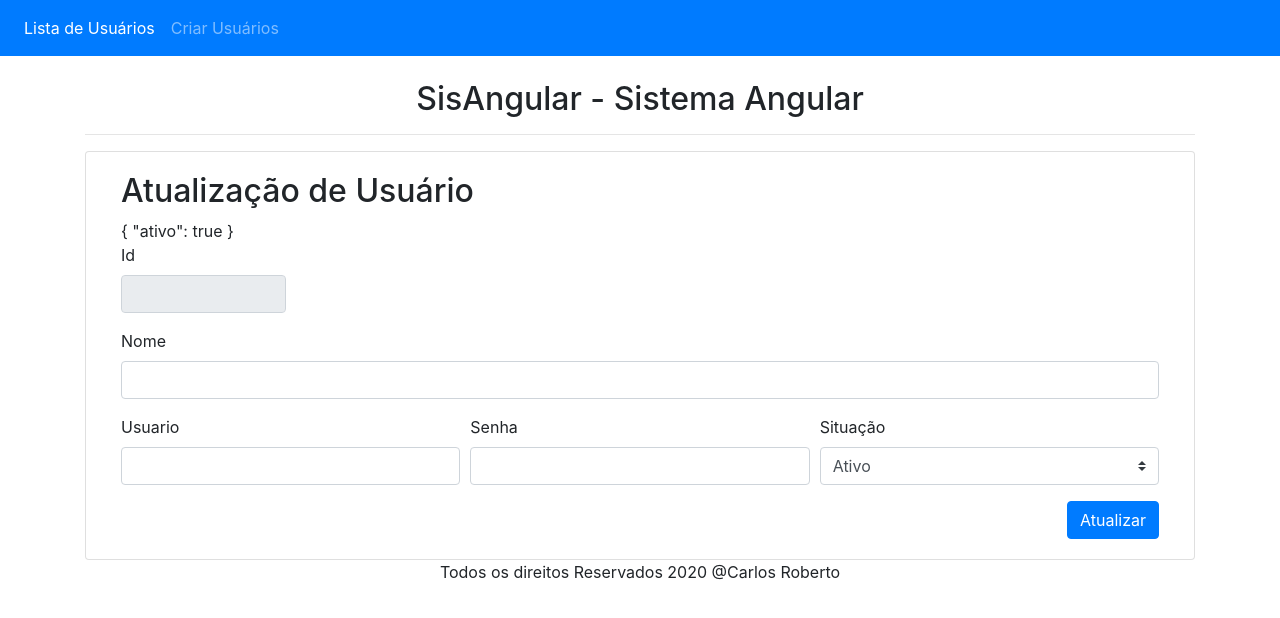
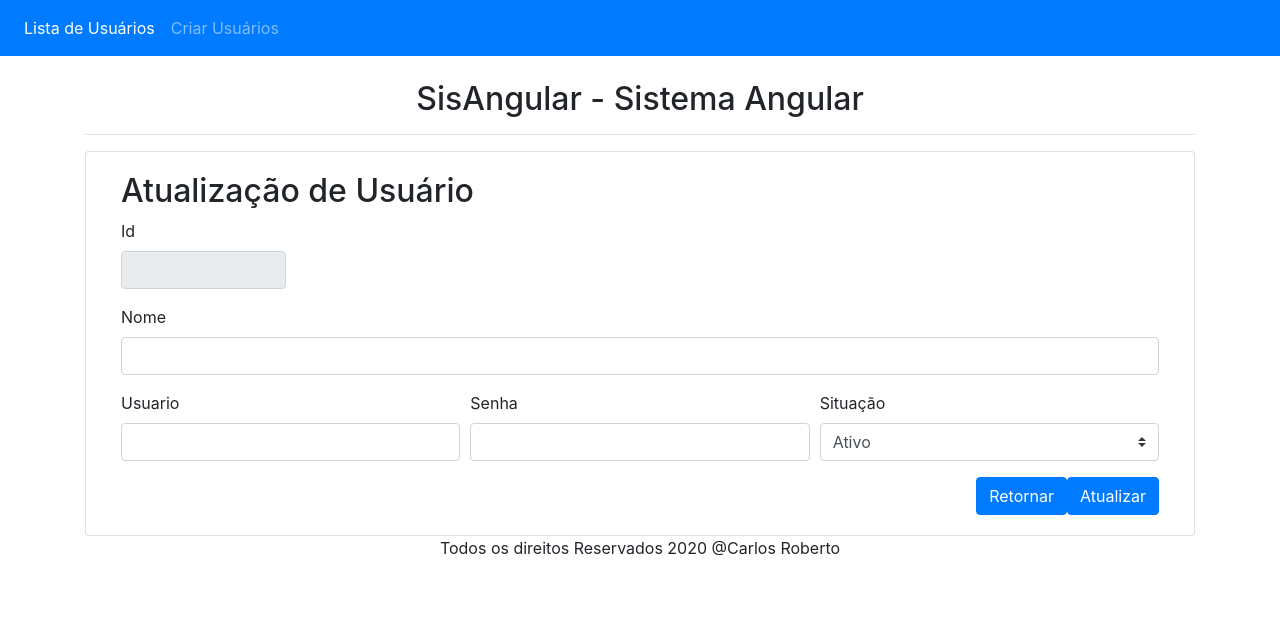
Before and after one commit to CarlosRobertoMedeiros/frontend-javaguides-crud, an Angular app: page /usuarios/atualiza/1 in a window 1280 px wide. Shown: the top 618 px of the page. Built offline with nearby package versions, Linux system fonts and the light colour scheme; no server answers.

Commit message:
Crud Completo

```diff
--- a/src/app/atualiza-usuario/atualiza-usuario.component.html
+++ b/src/app/atualiza-usuario/atualiza-usuario.component.html
@@ -8,7 +8,7 @@
     <div class="panel-body">
 
             <form #usuarioForm="ngForm" (ngSubmit)="onSubmit(usuarioForm)">
-                {{ usuario | json }}
+                <!-- {{ usuario | json }} -->
                 <fieldset disabled>
                     <div class="form-row">
                         <div class="form-group col-2">
@@ -45,6 +45,7 @@
                 </div>
 
                 <div class="text-right">
+                    <button (click)="navegarParaListagem()" class="btn btn-primary">Retornar</button>
                     <button type="submit" class="btn btn-primary">Atualizar</button>
                 </div>
             </form>
--- a/src/app/atualiza-usuario/atualiza-usuario.component.ts
+++ b/src/app/atualiza-usuario/atualiza-usuario.component.ts
@@ -24,19 +24,16 @@ export class AtualizaUsuarioComponent implements OnInit {
     this.id = this.route.snapshot.params['id'];
 
     this.usuarioService.getUsuario(this.id)
-      .subscribe(data => console.log(data), error => console.log(error));
+      .subscribe(data => this.usuario=data, error => console.log(error));
 
-    this.usuario = new Usuario();
-    console.log("sadfadsfas");
-    //this.navegarParaListagem();
+
   }
 
   atualizaUsuario() {
     this.usuarioService.atualizaUsuario(this.id, this.usuario)
       .subscribe(data => console.log(data), error => console.log(error));
 
-    this.usuario = new Usuario();
-    this.navegarParaListagem;
+    this.navegarParaListagem();
   }
 
   onSubmit(usuarioForm:NgForm) {
--- a/src/app/cria-usuario/cria-usuario.component.html
+++ b/src/app/cria-usuario/cria-usuario.component.html
@@ -7,7 +7,7 @@
 
     <div class="panel-body">
     <form #usuarioForm="ngForm" (ngSubmit)="onSubmit(usuarioForm)">
-            {{ usuario | json }}
+            <!--{{ usuario | json }} -->
             <fieldset disabled>
                 <div class="form-row">
                     <div class="form-group col-2">
```
Also changed, not shown: dados/db.json (+7 -0 lines).
